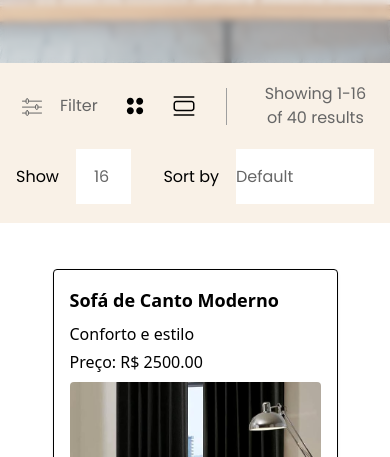
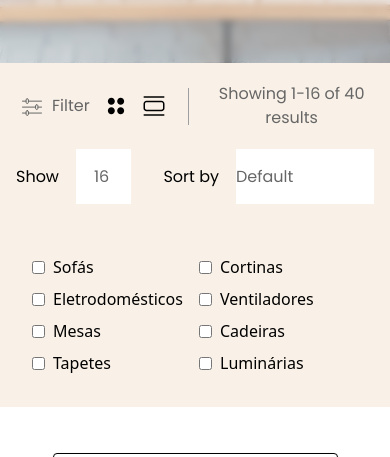
Before and after one commit to RafaelTeixeira1/furniro-web, a React (Vite) app: page /shop in a window 390 px wide. Both pictures are taken after a click on the button "Filter". Shown: the part 957-1414 px from the top of the page. Built offline with nearby package versions, Linux system fonts and the light colour scheme; data requests are answered from the project's data file.

Commit message:
refactor(filterShop) add filter by category

```diff
--- a/src/components/common/FilterShop.tsx
+++ b/src/components/common/FilterShop.tsx
@@ -1,50 +1,86 @@
 import FilterIcon from "/src/assets/img-system/system-uicons_filtering.svg?react";
 import GridIcon from "/src/assets/img-system/ci_grid-big-round.svg?react";
 import ListIcon from "/src/assets/img-system/bi_view-list.svg?react";
-
+import { useState } from "react";
 
 interface FilterShopProps {
+  page: number;
   size: number;
   sort: string;
   totalElements: number;
   onSizeChange: (size: number) => void;
   onSortChange: (sort: string) => void;
+  onCategoryChange: (category: string[]) => void;
 }
+const categoriesList = [
+  "Sofás",
+  "Cortinas",
+  "Eletrodomésticos",
+  "Ventiladores",
+  "Mesas",
+  "Cadeiras",
+  "Tapetes",
+  "Luminárias",
+];
 
 const FilterShop = ({
+  page,
   size,
   sort,
   totalElements,
   onSizeChange,
   onSortChange,
+  onCategoryChange,
 }: FilterShopProps) => {
+  const [showFilters, setShowFilters] = useState(false);
+  const [selectedCategories, setSelectedCategories] = useState<string[]>([]);
+
+  const handleToggleFilter = () => setShowFilters(!showFilters);
+
+  const handleCategoryChange = (category: string) => {
+    const updated = selectedCategories.includes(category)
+      ? selectedCategories.filter((c) => c !== category)
+      : [...selectedCategories, category];
+
+    setSelectedCategories(updated);
+    onCategoryChange(updated);
+  };
+
   return (
-    <div className="w-full h-40 md:h-25 flex flex-col md:flex-row justify-evenly md:justify-around items-center bg-creamyWhite px-4">
-      <div className="flex  w-full  lg:w-[40%]  items-center custom-p-regular text-center">
-        <button className="h-6.25 cursor-pointer custom-bt-shop flex items-center justify-center">
+    <div className="w-full flex flex-col bg-creamyWhite px-4 pb-4">
+      {/* Barra Superior */}
+      <div className="h-40 md:h-25 flex flex-col md:flex-row justify-evenly md:justify-around items-center">
+        <div className="flex w-full lg:w-[40%] items-center custom-p-regular text-center">
+          <button
+            className="h-6.25 cursor-pointer custom-bt-shop flex items-center justify-center"
+            onClick={handleToggleFilter}
+          >
             <FilterIcon className="w-8 8" />
-          <p className="ml-3">Filter</p>
+            <p className="ml-1 md:ml-3">Filter</p>
           </button>
 
-        <button className="ml-5.75 w-8 h-8 custom-bt-shop text-black">
+          <button className="ml-3 md:ml-5.75 w-8 h-8 custom-bt-shop text-black">
             <GridIcon />
           </button>
 
-        <button className="ml-5.75 w-8 h-8 custom-bt-shop text-black">
+          <button className="ml-3 md:ml-5.75 w-8 h-8 custom-bt-shop text-black">
             <ListIcon />
           </button>
 
-        <div className="ml-7.5 mr-7.5 w-0.5 h-9.25 bg-grayRef"></div>
+          <div className="ml-5 mr-5 md:ml-7.5 md:mr-7.5 w-0.5 h-9.25 bg-grayRef"></div>
           <p>
             Showing{" "}
             {totalElements === 0
               ? 0
-            : `${size * 1 - (size - 1)}-${Math.min(totalElements, size)}`}{" "}
+              : `${(page - 1) * size + 1}-${Math.min(
+                  page * size,
+                  totalElements
+                )}`}{" "}
             of {totalElements} results
           </p>
         </div>
 
-      <div className="flex  w-full lg:w-[40%] justify-between items-center md:justify-around lg:justify-end font-poppins text-5 font-normal">
+        <div className="flex w-full lg:w-[40%] justify-between items-center md:justify-around lg:justify-end font-poppins text-5 font-normal">
           <div className="flex items-center">
             <p>Show</p>
             <select
@@ -73,6 +109,26 @@ const FilterShop = ({
           </div>
         </div>
       </div>
+
+      {/* Painel de Filtros */}
+      {showFilters && (
+        <div className="mt-4 p-4  rounded  grid grid-cols-2 md:grid-cols-4 gap-2">
+          {categoriesList.map((category) => (
+            <label
+              key={category}
+              className="flex items-center space-x-2 cursor-pointer"
+            >
+              <input
+                type="checkbox"
+                checked={selectedCategories.includes(category)}
+                onChange={() => handleCategoryChange(category)}
+              />
+              <span>{category}</span>
+            </label>
+          ))}
+        </div>
+      )}
+    </div>
   );
 };
 
--- a/src/pages/ShopPage.tsx
+++ b/src/pages/ShopPage.tsx
@@ -24,7 +24,7 @@ const ShopPage = () => {
   const [size, setSize] = useState(16);
   const [sort, setSort] = useState<'default' | 'price-asc' | 'price-desc' | 'newest'>('default');
   const [tags, setTags] = useState<string[]>(initialTag);
-  const [category, setCategory] = useState<string | undefined>(undefined);
+  const [category, setCategory] = useState<string[] | undefined>(undefined);
 
   const filters = { sort, tags, category };
   const { productPage, loading, error } = useProducts({ page, size }, filters);
@@ -50,6 +50,7 @@ const ShopPage = () => {
     <div>
       <ShopBar breadcrumb={breadcrumb} />
       <FilterShop
+       page={page}
         size={size}
         sort={sort}
         totalElements={productPage?.totalElements || 0}
@@ -61,6 +62,11 @@ const ShopPage = () => {
           setPage(1); // resetar página ao mudar ordenação
           setSort(newSort as any);
         }}
+        onCategoryChange={(category) =>
+        {setPage(1);
+          setCategory(category.length > 0 ? category : undefined); // se não houver categoria, setar como undefined
+        }
+        }
       />
 
       <div className="mt-11.5" />
--- a/src/services/productService.ts
+++ b/src/services/productService.ts
@@ -15,8 +15,10 @@ export async function getProducts(
   params.set('_limit', size.toString());
 
   // Filtros opcionais
-  if (category) {
-    params.set('category', category);
+
+
+  if(category && category.length > 0) {
+    category.forEach(cat => params.append('category_like', cat)); // _like permite busca parcial
   }
 
   if (tags && tags.length > 0) {
--- a/src/types/Product.ts
+++ b/src/types/Product.ts
@@ -38,7 +38,7 @@ export interface ProductSummary {
 }
 
 export interface ProductFilter {
-  category?: string;
+  category?: string[];
   tags?: string[];
   sort?: 'default' | 'price-asc' | 'price-desc' | 'newest';
 }
```
Lines whose indentation alone changed are shown as unchanged.
